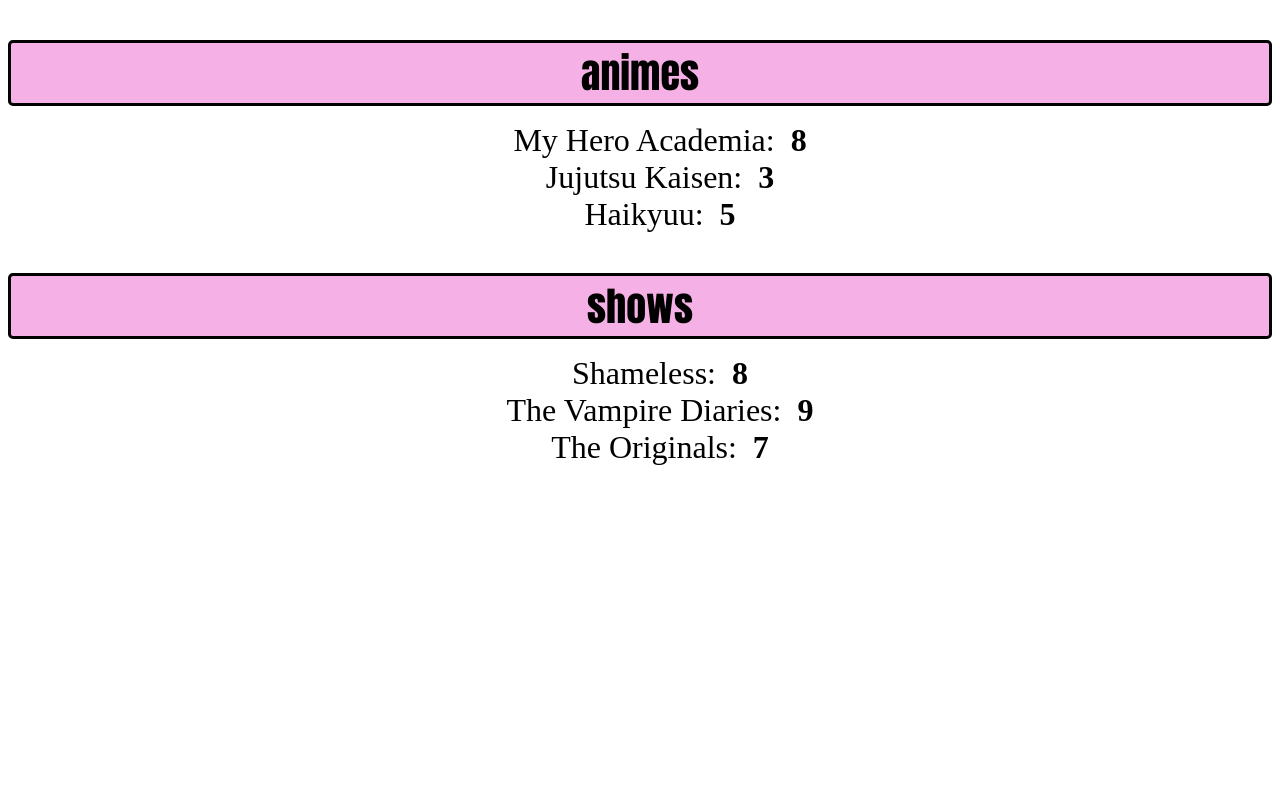
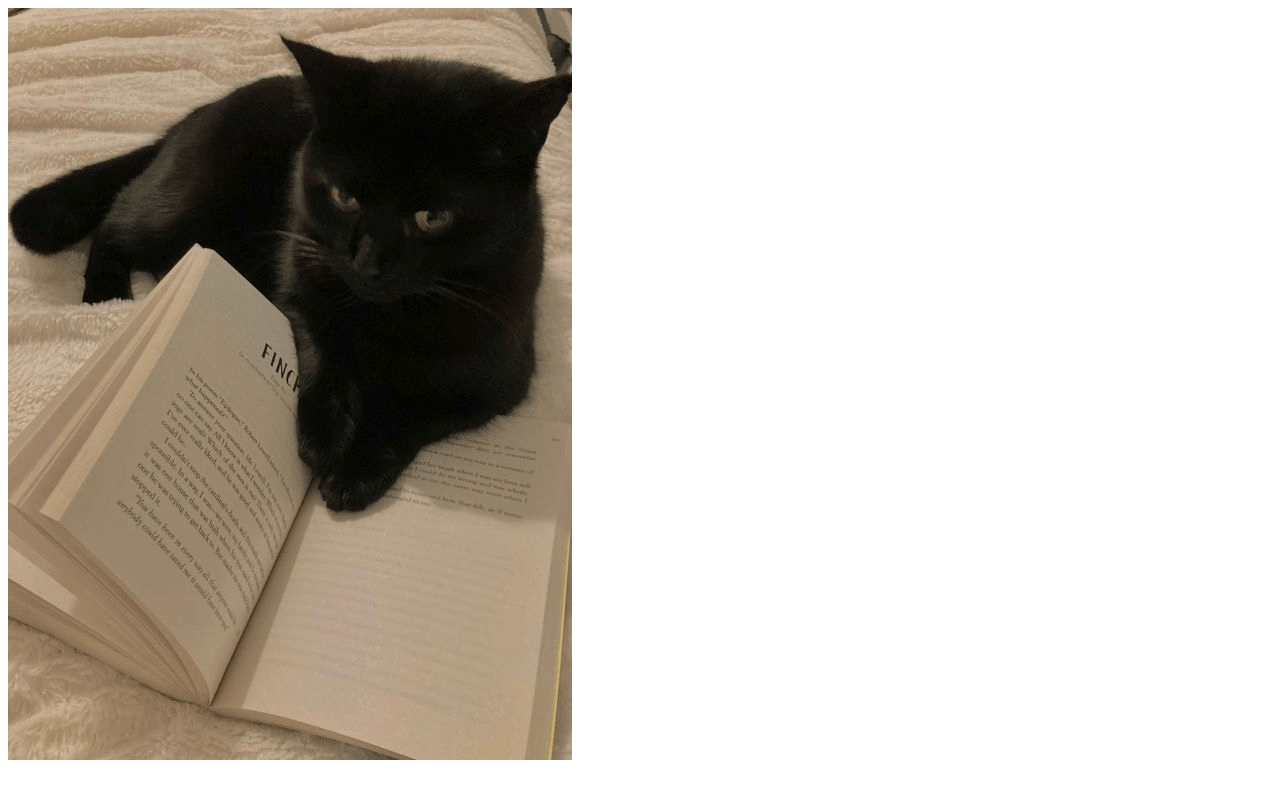
Before and after one commit to Batoul68/react-practice, a React (Vite) app in the folder my-react-app/: page / in a window 1280 px wide. Built offline with nearby package versions, Linux system fonts and the light colour scheme.

Commit message:
click events

```diff
--- a/my-react-app/src/App.jsx
+++ b/my-react-app/src/App.jsx
@@ -1,18 +1,11 @@
-import List from './List.jsx'
+
+import ProfilePicture from './ProfilePicture.jsx';
 
 function App() {
 
-  const animes = [{id:1, name:"My Hero Academia", seasons:8},
-                {id:2, name:"Jujutsu Kaisen", seasons:3},
-                {id:3, name:"Haikyuu", seasons:5}];
-
-  const shows = [{id:6, name:"Shameless", seasons:8},
-                {id:7, name:"The Vampire Diaries", seasons:9},
-                {id:8, name:"The Originals", seasons:7}];
   return(
     <>
-      {animes.length > 0 && <List items={animes} category="animes"/>}
-      {shows.length > 0 && <List items={shows} category="shows" />}
+      <ProfilePicture />
     </>
   );
 }
--- /dev/null
+++ b/my-react-app/src/ProfilePicture.jsx
@@ -0,0 +1,14 @@
+
+function ProfilePicture() {
+
+  const imageUrl = `./src/assets/cat.png`;
+
+  const handleClick = (e) => {
+    e.target.style.display = "none";
+  }
+
+  return(
+    <img src={imageUrl} onClick={(e) => handleClick(e)}></img>
+  );
+}
+export default ProfilePicture
```
Also changed, not shown: my-react-app/src/Button.jsx (added, +13 -0 lines).
